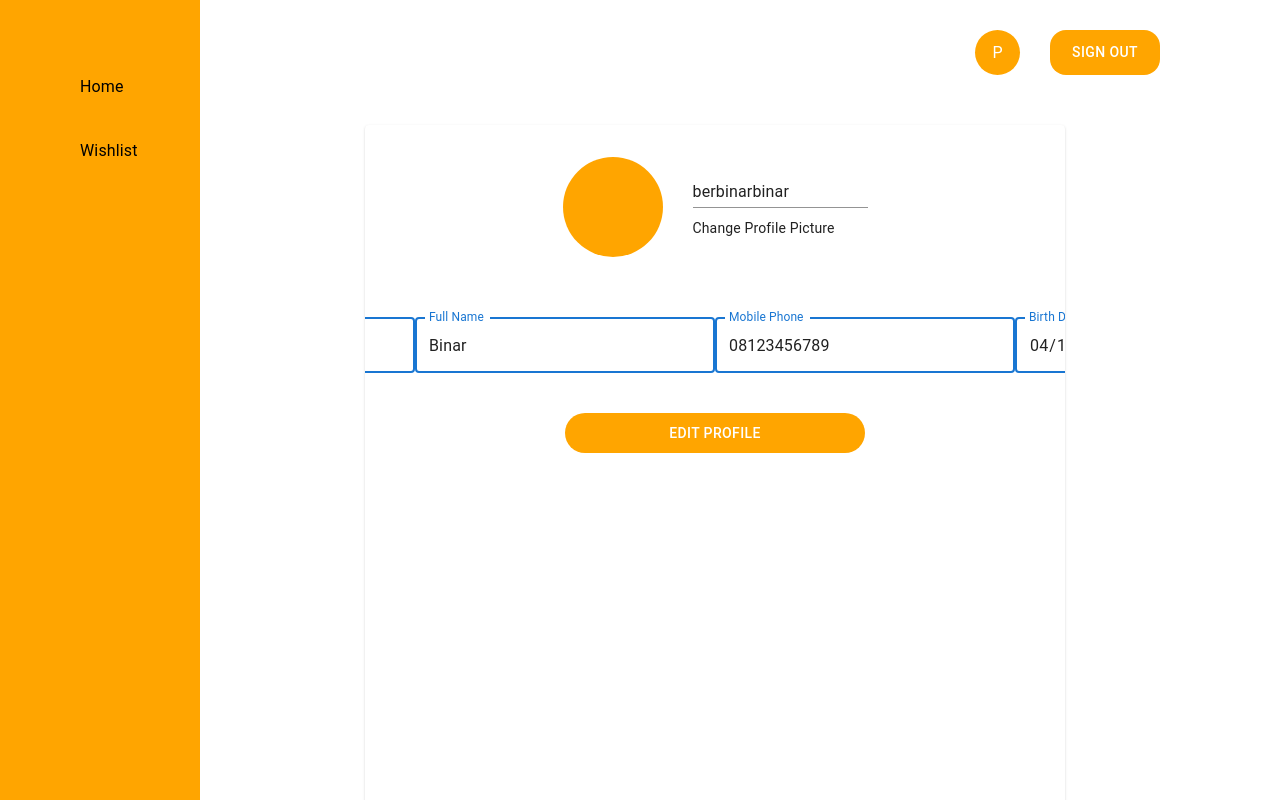
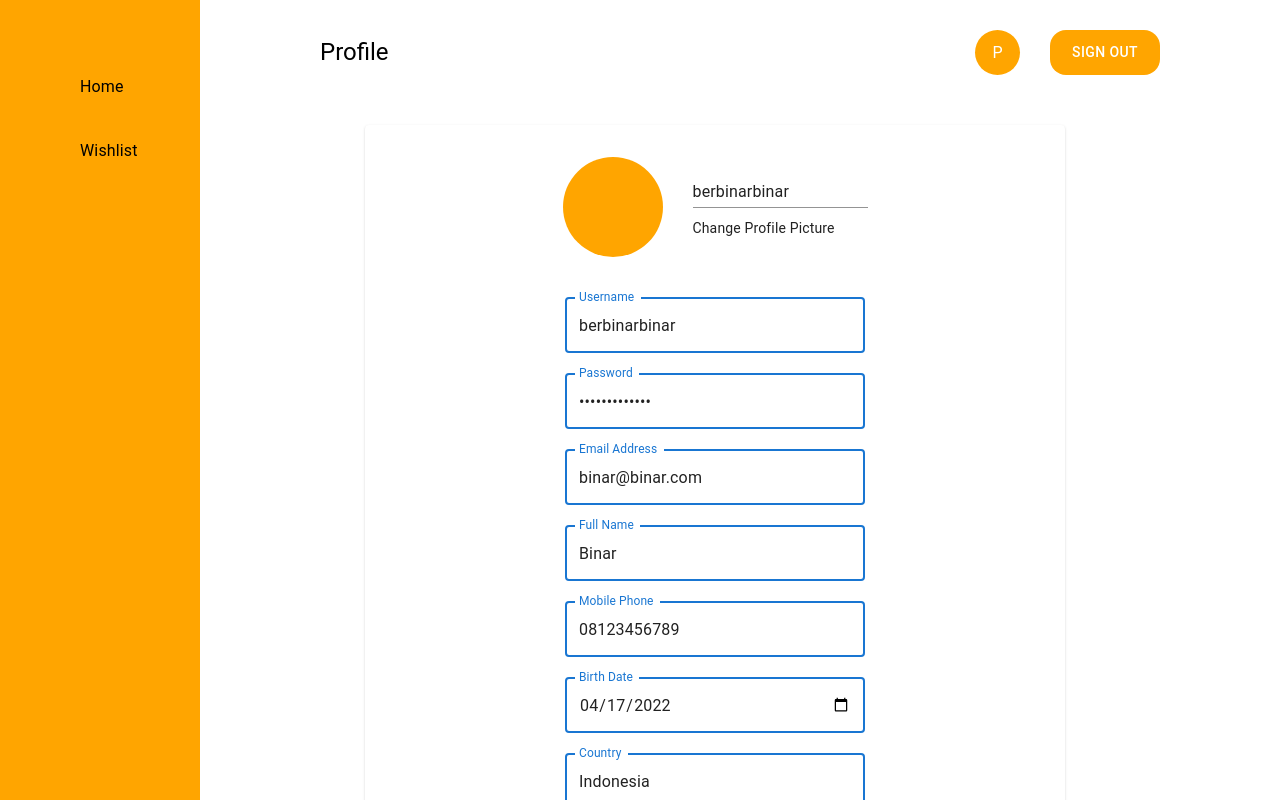
Before and after one commit to FSW17-Icanq-TeamOne/chap9-showcarpedia-fsw17-teamone, a React (Create React App) app in the folder client/: page /profile in a window 1280 px wide. Shown: the top 800 px of the page. Built offline with nearby package versions, Linux system fonts and the light colour scheme.

Commit message:
Fix: Fixing some display

```diff
--- a/client/src/pages/Profile.jsx
+++ b/client/src/pages/Profile.jsx
@@ -25,7 +25,7 @@ export default function Profile() {
             </Grid>
             <Grid container display={'flex'} alignItems={'center'}>
                 <Grid marginLeft={'120px'} paddingTop={'30px'} >
-                    <Typography variant={'h5'}>Profile</Typography>
+                    <Typography variant={'h5'} marginLeft={'200px'}>Profile</Typography>
                 </Grid>
 
                 <Grid ml={'auto'} >
@@ -68,7 +68,7 @@ export default function Profile() {
                             </Grid>
                         </Grid>
 
-                        <Grid display={'flex'} justifyContent={'center'} marginTop={'40px'}>
+                        <Grid container display={'flex'} direction={'column'} alignContent={'center'} marginTop={'40px'}>
                                 <Grid>
                                     <TextField
                                         id='username'
--- a/client/src/pages/ProfileEdit.jsx
+++ b/client/src/pages/ProfileEdit.jsx
@@ -28,7 +28,7 @@ export default function Profile() {
             </Grid>
             <Grid container display={'flex'} alignItems={'center'}>
                 <Grid marginLeft={'120px'} paddingTop={'30px'} >
-                    <Typography variant={'h5'}>Profile</Typography>
+                    <Typography variant={'h5'} marginLeft={'200px'}>Profile</Typography>
                 </Grid>
 
                 <Grid ml={'auto'} >
@@ -71,7 +71,7 @@ export default function Profile() {
                             </Grid>
                         </Grid>
 
-                        <Grid display={'flex'} justifyContent={'center'} marginTop={'40px'}>
+                        <Grid container display={'flex'} justifyContent={'center'} marginTop={'40px'}>
                             <form onSubmit={formik.handleSubmit}>
                                 <Grid>
                                     <TextField
```
Lines whose indentation alone changed are shown as unchanged.
